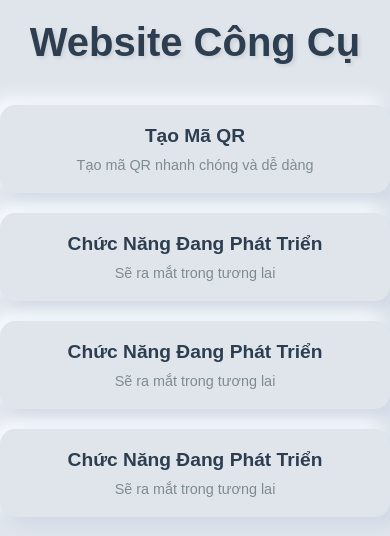
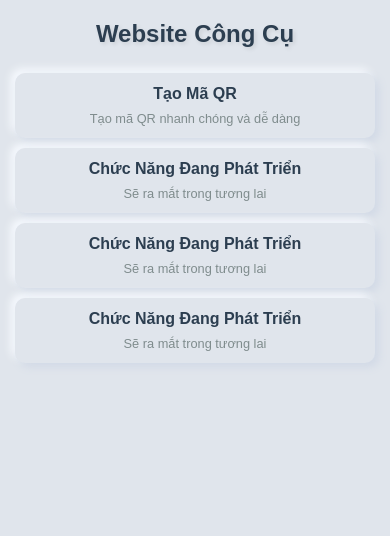
Before and after one commit to QuocAnhWeb/web, a plain HTML site: page index.html in a window 390 px wide. Drawn offline with Linux system fonts and the light colour scheme.

Commit message:
Update index.html

```diff
--- a/index.html
+++ b/index.html
@@ -5,6 +5,10 @@
   <meta name="viewport" content="width=device-width, initial-scale=1.0">
   <title>Website Công Cụ</title>
   <style>
+    * {
+      box-sizing: border-box;
+    }
+
     body {
       font-family: 'Arial', sans-serif;
       background: #e0e5ec;
@@ -13,11 +17,12 @@
       align-items: center;
       min-height: 100vh;
       margin: 0;
-      color: #333;
+      padding: 10px;
+      color: #2c3e50;
     }
 
     h1 {
-      font-size: 2.5em;
+      font-size: 2em;
       margin: 20px 0;
       text-align: center;
       color: #2c3e50;
@@ -26,37 +31,37 @@
 
     .container {
       display: grid;
-      grid-template-columns: repeat(auto-fit, minmax(200px, 1fr));
-      gap: 20px;
-      padding: 20px;
+      grid-template-columns: repeat(auto-fit, minmax(180px, 1fr));
+      gap: 15px;
+      padding: 15px;
       max-width: 1200px;
       width: 100%;
     }
 
     .card {
       background: #e0e5ec;
-      border-radius: 15px;
-      padding: 20px;
+      border-radius: 12px;
+      padding: 15px;
       text-align: center;
       cursor: pointer;
       transition: transform 0.3s, box-shadow 0.3s;
-      box-shadow: 8px 8px 16px #d1d9e6, -8px -8px 16px #f8fbff;
+      box-shadow: 6px 6px 12px #d1d9e6, -6px -6px 12px #f8fbff;
     }
 
     .card:hover {
-      transform: translateY(-5px);
-      box-shadow: 12px 12px 24px #c8d0e7, -12px -12px 24px #ffffff;
+      transform: translateY(-3px);
+      box-shadow: 8px 8px 16px #c8d0e7, -8px -8px 16px #ffffff;
     }
 
     .card h3 {
       margin: 0;
-      font-size: 1.2em;
+      font-size: 1.1em;
       color: #2c3e50;
     }
 
     .card p {
-      margin: 10px 0 0;
-      font-size: 0.9em;
+      margin: 8px 0 0;
+      font-size: 0.85em;
       color: #7f8c8d;
     }
 
@@ -65,8 +70,33 @@
     }
 
     @media (max-width: 600px) {
+      body {
+        padding: 5px;
+      }
+
+      h1 {
+        font-size: 1.5em;
+        margin: 15px 0;
+      }
+
       .container {
         grid-template-columns: 1fr;
+        gap: 10px;
+        padding: 10px;
+      }
+
+      .card {
+        padding: 12px;
+        border-radius: 10px;
+        box-shadow: 4px 4px 8px #d1d9e6, -4px -4px 8px #f8fbff;
+      }
+
+      .card h3 {
+        font-size: 1em;
+      }
+
+      .card p {
+        font-size: 0.8em;
       }
     }
   </style>
```
